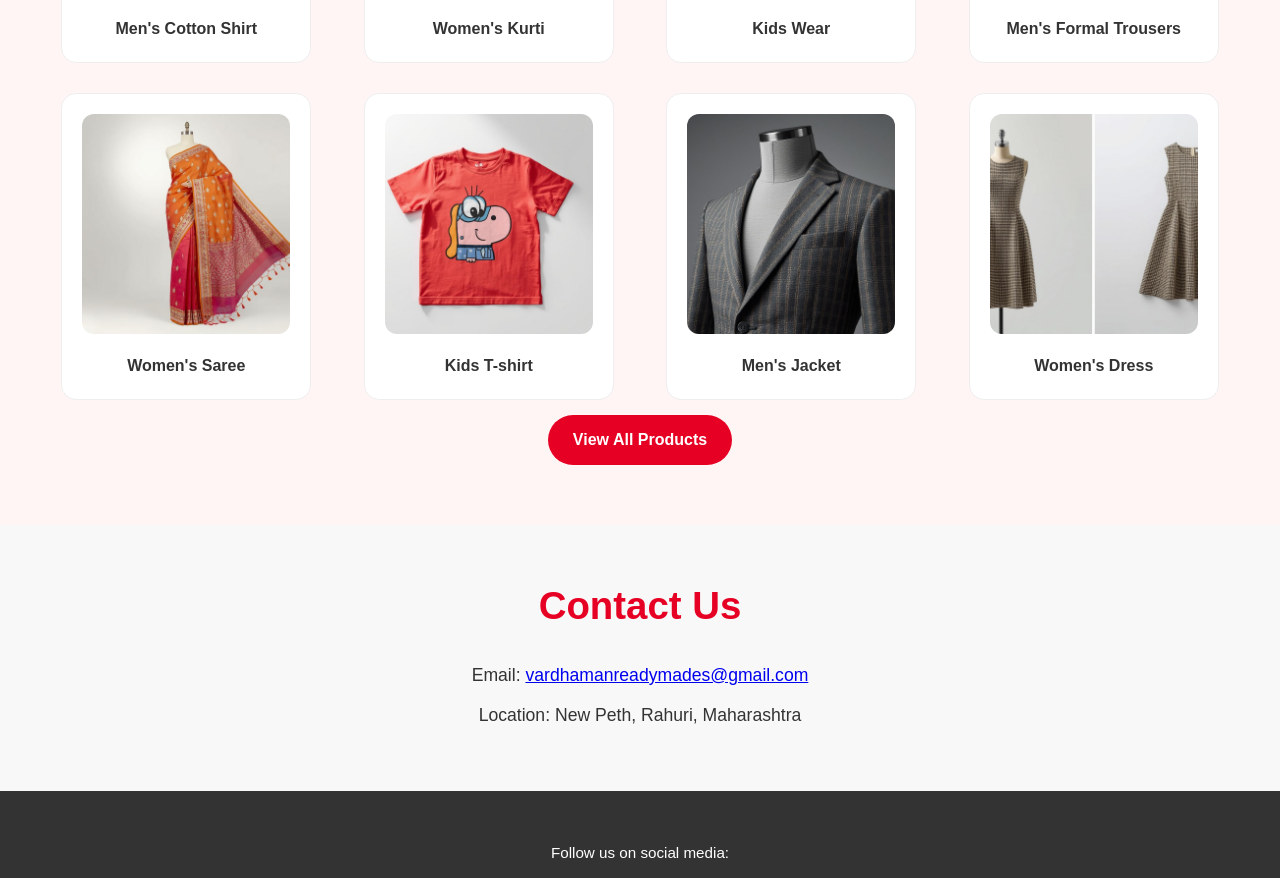
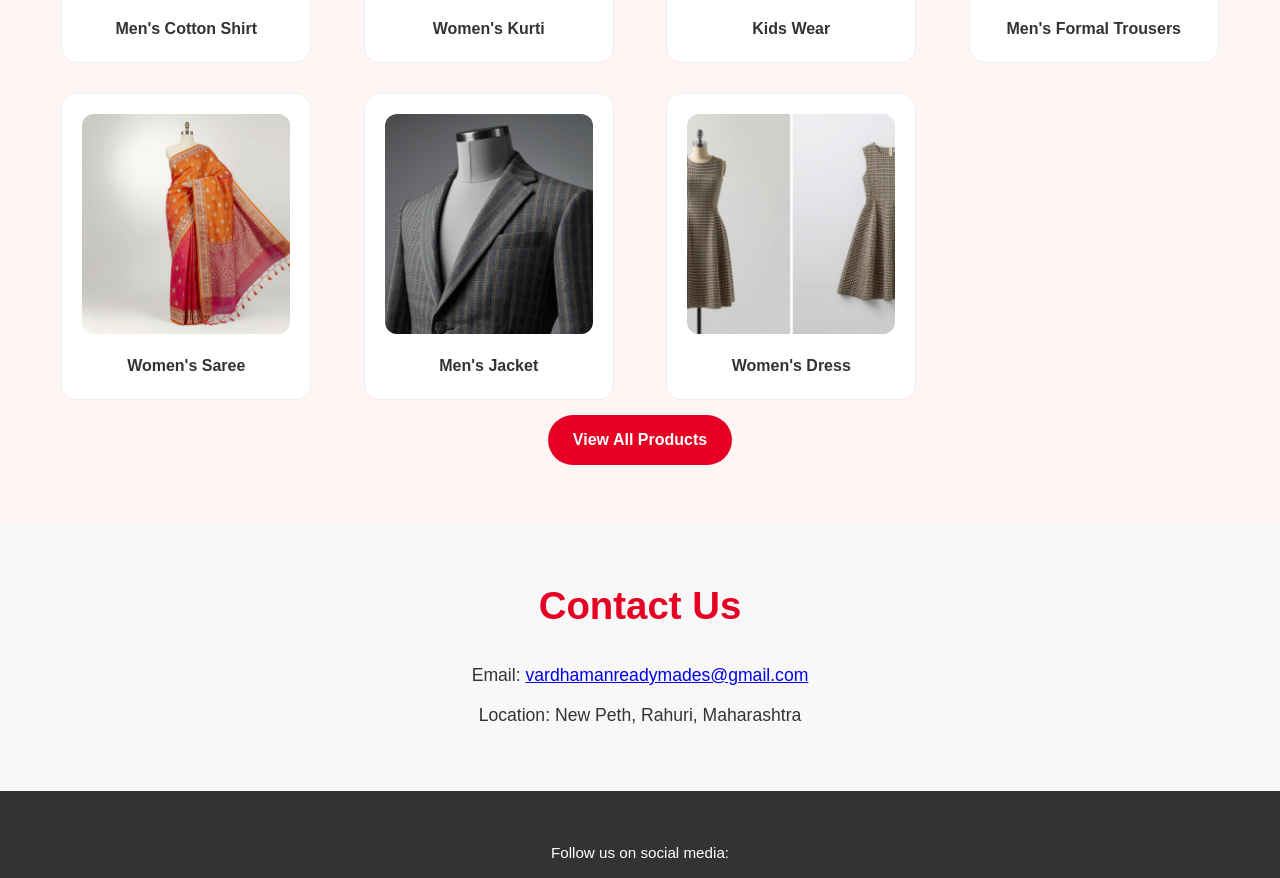
Before and after one commit to vardhamanreadymades/vardhaman-readymades, a plain HTML site: page index.html in a window 1280 px wide. Shown: the part 1057-1935 px from the top of the page. Drawn offline with Linux system fonts and the light colour scheme.

Commit message:
Update index.html

```diff
--- a/index.html
+++ b/index.html
@@ -23,7 +23,6 @@
 
   <!-- CSS -->
   <link rel="stylesheet" href="css/styles.css">
-
 </head>
 <body>
 
@@ -75,10 +74,6 @@
       <p>Women's Saree</p>
     </div>
     <div class="product">
-      <img src="assets/product6.jpg" alt="Kids T-shirt - Vardhaman Readymades">
-      <p>Kids T-shirt</p>
-    </div>
-    <div class="product">
       <img src="assets/product7.jpg" alt="Men's Jacket - Vardhaman Readymades">
       <p>Men's Jacket</p>
     </div>
```
